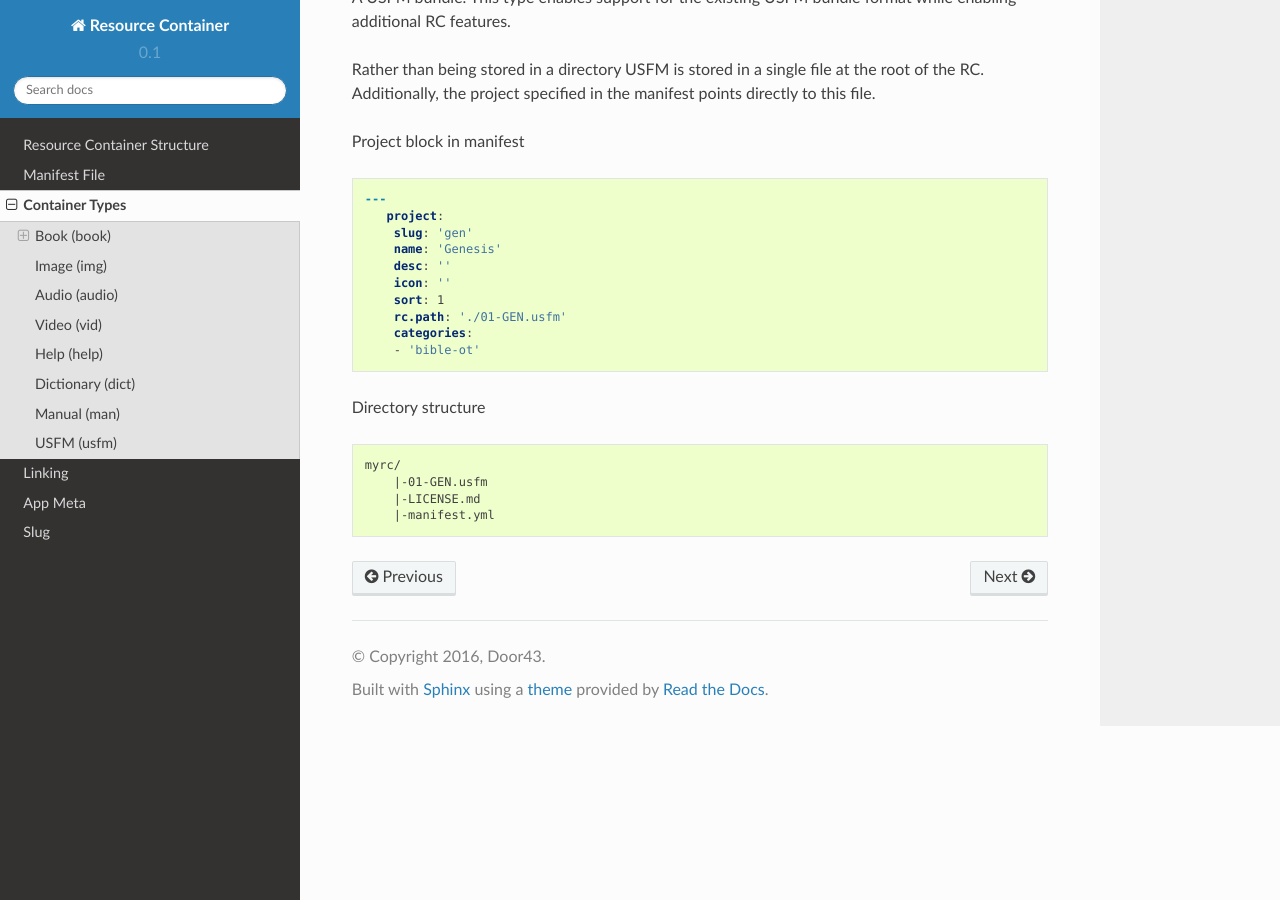
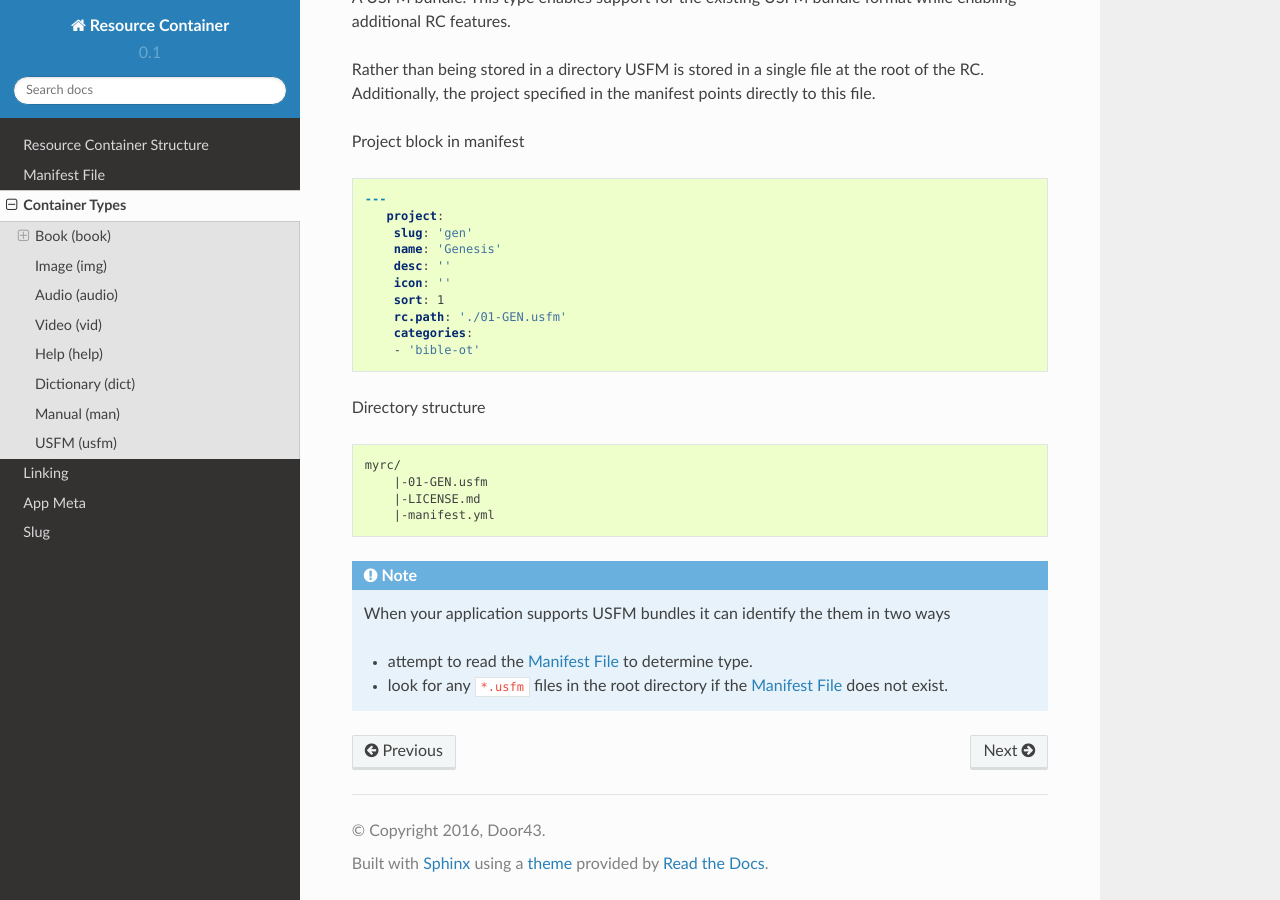
Before and after one commit to unfoldingWord-dev/Resource-Container, a Sphinx documentation site: the page built from docs/container_types.rst, in a window 1280 px wide and 900 px high, scrolled down 4550 px. Built offline with Sphinx 7.4.7 and the Read the Docs theme 2.0.0, drawn with Linux system fonts in a browser that asks for light colours.

Commit message:
fixed some syntax bugs

```diff
--- a/docs/container_types.rst
+++ b/docs/container_types.rst
@@ -267,3 +267,8 @@ Directory structure
         |-01-GEN.usfm
         |-LICENSE.md
         |-manifest.yml
+
+.. note:: When your application supports USFM bundles it can identify the them in two ways
+
+    - attempt to read the :ref:`manifest` to determine type.
+    - look for any ``*.usfm`` files in the root directory if the :ref:`manifest` does not exist.
--- a/docs/linking.rst
+++ b/docs/linking.rst
@@ -100,12 +100,12 @@ dict
 - ``[Canaan](en/tw/bible/dict/canaan)``
 
 man
-~~~~
+~~~
 
 - ``[Translate Unknowns](en/ta-vol1/translate/man/translate-unknowns)``
 
 img
-~~~~
+~~~
 
 - ``[Open Bible Stories 1:2](en/obs/obs/img/01/02)``
 - ``[Genesus 1:2-6](en/ulb/gen/img/01/02)``
```
Also changed, not shown: README.md (+2 -0 lines).
